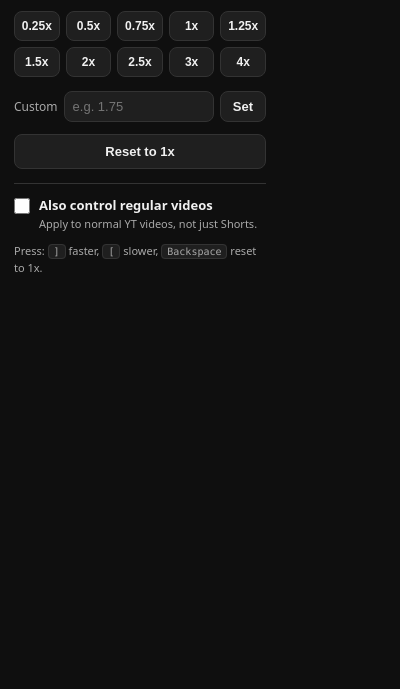
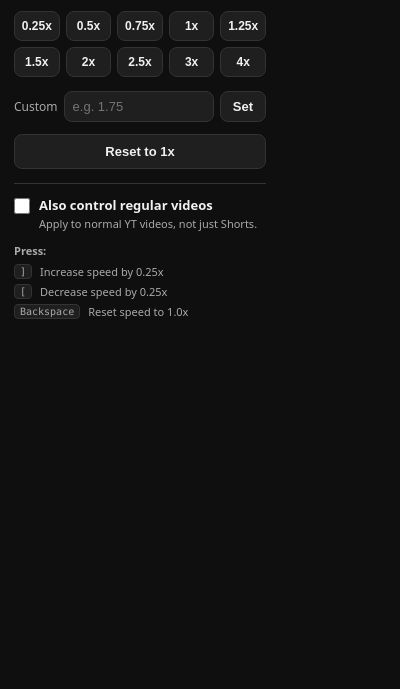
Before and after one commit to hawkff/ytshorts-speed-control, a browser extension: page src/popup.html in a window 400 px wide. Shown: the part 155-844 px from the top of the page. Drawn offline with Linux system fonts and the light colour scheme.

Commit message:
Rename popup header to Speed and list shortcuts vertically (#4)
* style: rename popup header to 'Speed' and list shortcuts vertically

- Header: 'Shorts Speed' -> 'Speed' (the extension controls regular videos
  too when enabled, so the Shorts-specific title was narrow)
- Footer shortcuts: replace the single horizontal line with a vertical list
  that spells out each key's effect and the 0.25x step:
    ]          Increase speed by 0.25x
    [          Decrease speed by 0.25x
    Backspace  Reset speed to 1.0x

* refactor: derive popup shortcut hints from shared KEYBOARD_STEP (CodeRabbit)

Move KEYBOARD_STEP into lib/speed.js so it's a single source of truth.
content.js consumes it; popup.js builds the ] / [ / Backspace hint text from
Speed.KEYBOARD_STEP and Speed.DEFAULT_SPEED at render time, removing the
hardcoded 0.25x / 1.0x strings that could drift from the runtime values.
Adds a test asserting KEYBOARD_STEP is exposed.

```diff
--- a/src/content.js
+++ b/src/content.js
@@ -26,7 +26,7 @@
 
   const STORAGE_KEY = "speed";
   const SETTINGS_KEY = "settings";
-  const KEYBOARD_STEP = 0.25;
+  const KEYBOARD_STEP = Speed.KEYBOARD_STEP;
   const INDICATOR_ID = "yt-shorts-speed-indicator";
   const INDICATOR_TIMEOUT_MS = 1200;
 
--- a/src/popup.css
+++ b/src/popup.css
@@ -214,11 +214,38 @@ body {
   margin-top: 12px;
 }
 
-.hint {
+.hint-title {
+  margin: 0 0 6px;
+  font-size: 11px;
+  font-weight: 600;
+  color: var(--text-dim);
+}
+
+.shortcuts {
   margin: 0;
+  padding: 0;
+  list-style: none;
+  display: flex;
+  flex-direction: column;
+  gap: 5px;
+}
+
+.shortcut {
+  display: flex;
+  align-items: center;
+  gap: 8px;
   font-size: 11px;
-  line-height: 1.5;
   color: var(--text-dim);
+}
+
+.shortcut kbd {
+  flex: 0 0 auto;
+  min-width: 18px;
+  text-align: center;
+}
+
+.shortcut-desc {
+  flex: 1;
 }
 
 kbd {
--- a/src/popup.html
+++ b/src/popup.html
@@ -9,7 +9,7 @@
   <body>
     <header class="header">
       <span class="bolt" aria-hidden="true">&#9889;</span>
-      <h1 class="title">Shorts Speed</h1>
+      <h1 class="title">Speed</h1>
     </header>
 
     <p id="status" class="status" role="status" aria-live="polite"></p>
@@ -65,10 +65,21 @@
     </section>
 
     <footer class="footer">
-      <p class="hint">
-        Press: <kbd>]</kbd> faster, <kbd>[</kbd> slower,
-        <kbd>Backspace</kbd> reset to 1x.
-      </p>
+      <p class="hint-title">Press:</p>
+      <ul class="shortcuts">
+        <li class="shortcut">
+          <kbd>]</kbd>
+          <span id="hint-up" class="shortcut-desc"></span>
+        </li>
+        <li class="shortcut">
+          <kbd>[</kbd>
+          <span id="hint-down" class="shortcut-desc"></span>
+        </li>
+        <li class="shortcut">
+          <kbd>Backspace</kbd>
+          <span id="hint-reset" class="shortcut-desc"></span>
+        </li>
+      </ul>
     </footer>
 
     <script src="../lib/speed.js"></script>
--- a/src/popup.js
+++ b/src/popup.js
@@ -22,6 +22,9 @@
     customInput: document.getElementById("custom-input"),
     reset: document.getElementById("reset"),
     enableOnWatch: document.getElementById("enable-on-watch"),
+    hintUp: document.getElementById("hint-up"),
+    hintDown: document.getElementById("hint-down"),
+    hintReset: document.getElementById("hint-reset"),
   };
 
   /** Mirror of content.js DEFAULT_SETTINGS; keep the two in sync. */
@@ -124,6 +127,19 @@
     els.enableOnWatch.checked = settings.enableOnWatch;
   }
 
+  /**
+   * Fill the keyboard-shortcut hints from the shared constants so the popup
+   * text can never drift from the runtime step / reset values.
+   */
+  function renderShortcutHints() {
+    const step = Speed.formatSpeed(Speed.KEYBOARD_STEP);
+    // Reset target shown with one decimal (e.g. "1.0x") for readability.
+    const resetTarget = `${Speed.DEFAULT_SPEED.toFixed(1)}x`;
+    els.hintUp.textContent = `Increase speed by ${step}`;
+    els.hintDown.textContent = `Decrease speed by ${step}`;
+    els.hintReset.textContent = `Reset speed to ${resetTarget}`;
+  }
+
   /** Persist settings and notify the page so it applies them live. */
   async function applySettings(next) {
     settings = normalizeSettings(next);
@@ -177,6 +193,7 @@
   async function bootstrap() {
     buildPresets();
     wireControls();
+    renderShortcutHints();
 
     // Prefer the live state from the content script; fall back to storage.
     const tab = await getActiveTab();
```
Also changed, not shown: tests/speed_test.js (+1 -0 lines), lib/speed.js.
